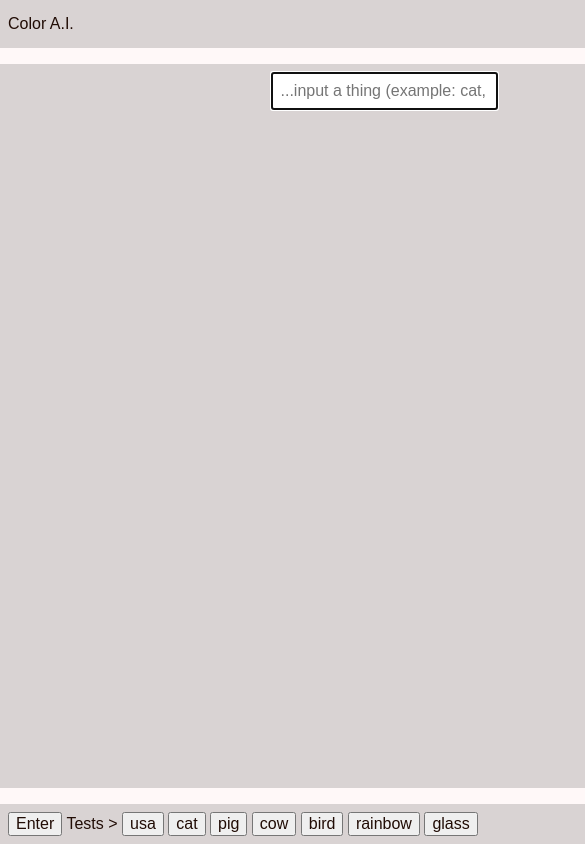
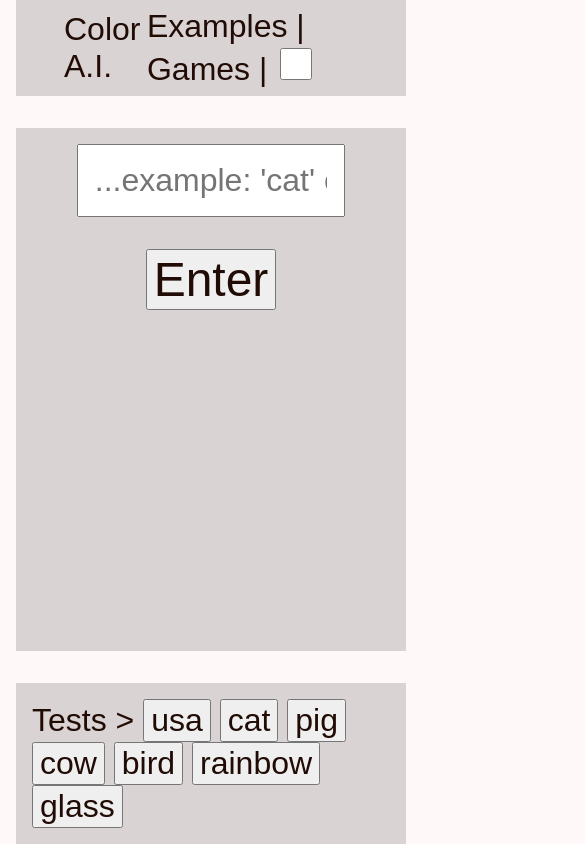
Before and after one commit to robbobfrh84/palm-ai-app, a plain HTML site: page client/index.html in a window 390 px wide. Shown: the top 844 px of the page, 585 px wide, since content can reach past the window. Drawn offline with Linux system fonts and the light colour scheme.

Commit message:
lasypush

```diff
--- a/client/app.js
+++ b/client/app.js
@@ -10,11 +10,11 @@ window.onload = ()=>{
   if ( clientURL === "https://robbobfrh84.github.io/palm-ai-app/" || hash === "#prod") {
     _URL = "https://palm-ai-app.uw.r.appspot.com/"
   }
-  thingInput.focus()
+  // thingInput.focus()
 }
 
 window.reload = ()=>{
-  thingInput.focus()
+  // thingInput.focus()
 }
 
 document.body.addEventListener("keypress", function(event) {
@@ -55,10 +55,10 @@ function get(thing, resultsObj){
   fetch(urlString)
     .then( res => res.json())
     .then( data => handleColors(data, request, resultsObj))
-    // .catch( error => {
-    //   _loaderOn = false
-    //   turnOffLoader()
-    //   console.log('🚨 error:', error) // * error needs to log to show any code error after this point.
-    // })
-    // .finally( ()=> turnOffLoader() )
+    .catch( error => {
+      _loaderOn = false
+      turnOffLoader()
+      console.log('🚨 error:', error) // * error needs to log to show any code error after this point.
+    })
+    // .finally( ()=> ... )
 }
--- a/client/css/main.css
+++ b/client/css/main.css
@@ -35,6 +35,9 @@ body {
 }
 #footer {
   flex-shrink: 0;
+  position: relative;
+  left: 0;
+  bottom: 0;
   margin-top: 1rem;
   padding: .5rem;
   background-color: rgba(0,0,0,0.15); /* 🔥 Temp */
@@ -45,28 +48,34 @@ body {
   display: inline-block;
 }
 #title {
-  /* margin-left: 1rem; */
+  margin-left: 1rem;
 }
 #topRightNav {
   margin-left: auto;
-  /* margin-right: 1rem; */
+  margin-right: 1rem;
+}
+#lightDarkToggle {
+  width: 1rem;
+  height: 1rem;
 }
 
-
-/* - - - 🗳️ Input 🗳️ - - - */
+/* - - - 🗳️ Input & Enter 🗳️ - - - */
 .inputContainer {
   text-align: center;
 }
 #thingInput {
+  width: 75%;
+  box-sizing: border-box;
   padding: .5rem;
 }
-
-
+.btn {
+  margin: 1rem;
+}
 
 /* 🔴🟢🔵 Color Results 🔵🟢🔴 */
 .colorCircleContainer {
   display: inline-block;
-  margin: 0.5rem;
+  margin: .5rem;
   background-color: rgba(0,0,0,0.15);
 }
 .colorName, .colorCircle {
--- /dev/null
+++ b/client/css/mobile.css
@@ -0,0 +1,16 @@
+@media (max-width: 768px) {
+  * {
+    font-size: 32px;
+  }
+  body {
+    width: 100%; /* * don't change unless to fix!*/
+  }
+  #mainBody {
+    width: 100%; /* * don't change unless to fix!*/
+    padding-left: .5rem;
+    padding-right: .5rem;
+  }
+  .btn {
+    font-size: 48px;
+  }
+}
--- a/client/index.html
+++ b/client/index.html
@@ -3,9 +3,14 @@
 <!-- <link rel='icon' href='link/or/path'>  -->
 <head>
   <meta charset='UTF-8'><meta http-equiv='X-UA-Compatible' content='ie=edge'>
-  <meta name='viewport' content='width=device-width, initial-scale=0.5'>
+  <!-- <meta name='viewport' content='width=device-width, initial-scale=0.6'> -->
+  <!-- <meta name='viewport' content='width=device-width, initial-scale=1.0'> -->
+  <meta name="viewport" content="width=768, maximum-scale=1.0" />
+
   <link rel='stylesheet' href='css/main.css'>
   <link rel='stylesheet' href='css/vars.css'>
+  <link rel='stylesheet' href='css/mobile.css'>
+
 </head>
 
 
@@ -15,21 +20,24 @@
     <section id="navBar">
       <nav id="title">Color A.I.</nav>
       <nav id="topRightNav">
-        <input type="checkbox" id="lightDarkToggle">
+        Examples
+        | Games
+        | <input type="checkbox" id="lightDarkToggle">
       </nav>
     </section>
 
     <section id="content">
       <div class="inputContainer">
-        <input id="thingInput" placeholder="...input a thing (example: cat, or Calico Cat)">
+        <input id="thingInput" placeholder="...example: 'cat' or 'Calico Cat'">
       </div>
+      <button class='btn' onclick="get()">Enter</button>
+
       <div id="colorsResult"></div>
       <div id="loader" style="background-color: rgba(0,0,0,0.15)"></div>
     </section>
 
     <section id="footer">
       <div>
-        <button onclick="get()">Enter</button>
         Tests >
         <button onclick="get('usa')">usa</button>
         <button onclick="get('cat')">cat</button>
```
